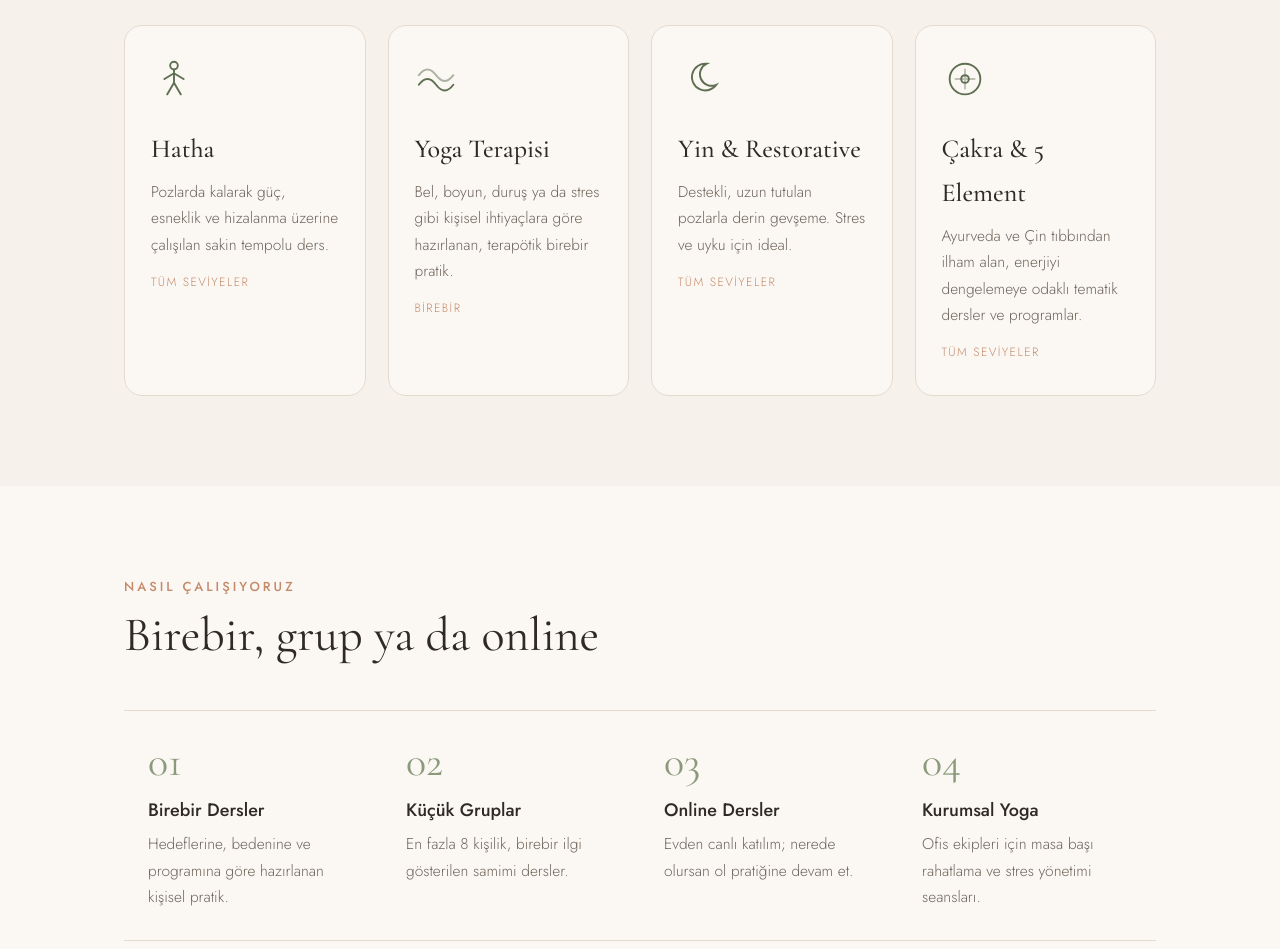
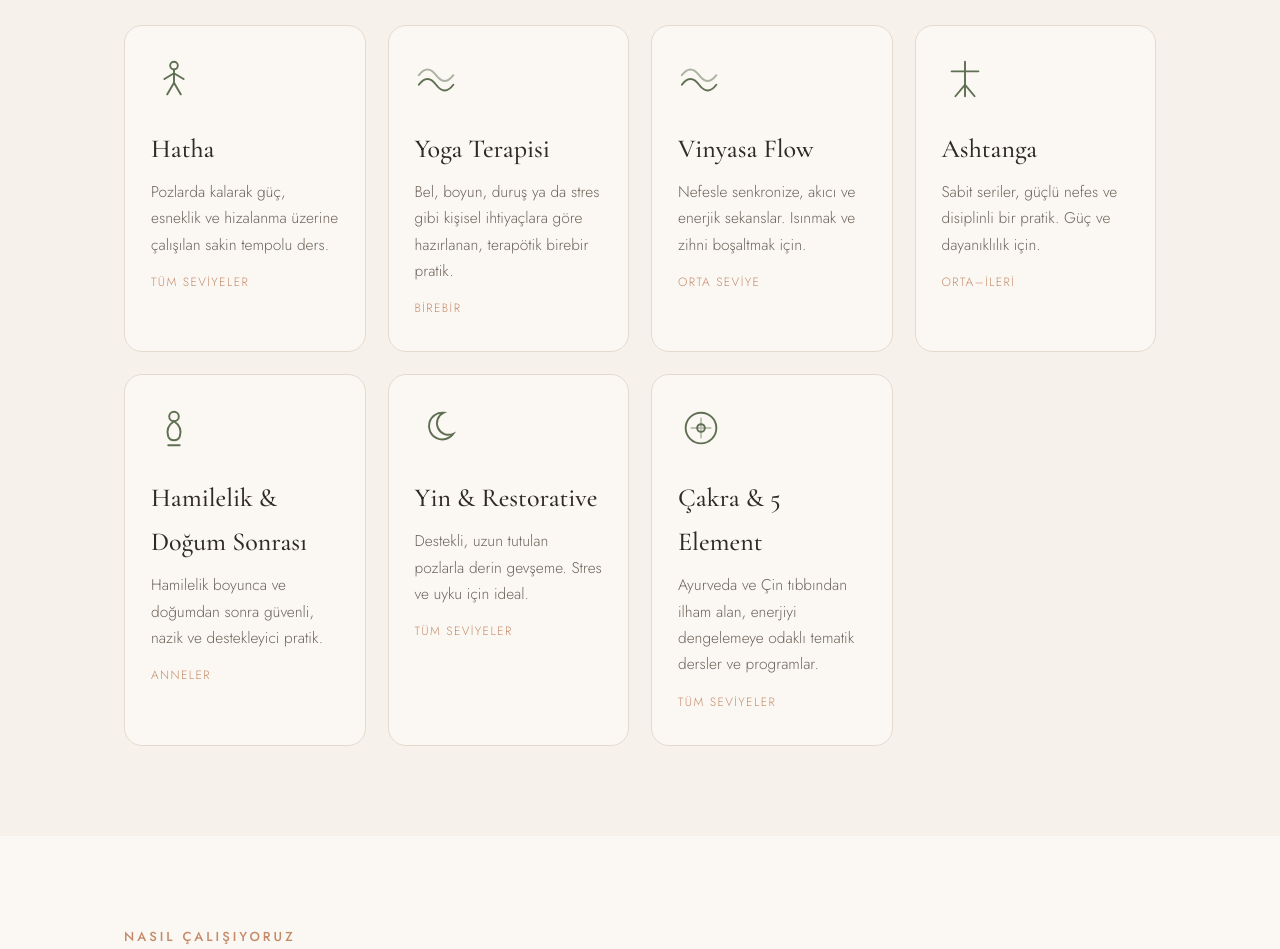
Before and after one commit to bariscelik77/merve-yoga, a plain HTML site: page index.html in a window 1280 px wide. Shown: the part 1700-2649 px from the top of the page. Drawn offline with nearby package versions, Linux system fonts and the light colour scheme.

Commit message:
Add files via upload

```diff
--- a/index.html
+++ b/index.html
@@ -3,8 +3,8 @@
 <head>
 <meta charset="UTF-8">
 <meta name="viewport" content="width=device-width, initial-scale=1">
-<title>Merve Şeneren — Yoga</title>
-<meta name="description" content="Merve Şeneren — yoga instructor. Private, group and online yoga classes.">
+<title>TheyoginiM — Merve Şeneren · Yoga &amp; MerBakery</title>
+<meta name="description" content="TheyoginiM — Merve Şeneren, Bahrain-based E-RYT 500 yoga instructor: Hatha, Vinyasa, Yin, Ashtanga, pre/postnatal yoga and yoga therapy. Plus MerBakery recipes.">
 <link rel="preconnect" href="https://fonts.googleapis.com">
 <link rel="preconnect" href="https://fonts.gstatic.com" crossorigin>
 <link href="https://fonts.googleapis.com/css2?family=Cormorant+Garamond:ital,wght@0,400;0,500;0,600;1,400&family=Jost:wght@300;400;500&display=swap" rel="stylesheet">
@@ -163,7 +163,7 @@
 
 <nav>
   <div class="wrap">
-    <a href="#top" class="logo">Merve <span>Şeneren</span></a>
+    <a href="#top" class="logo">The<span>yogini</span>M</a>
     <div class="links">
       <a href="#about"><span data-tr>Hakkımda</span><span data-en>About</span></a>
       <a href="#classes"><span data-tr>Dersler</span><span data-en>Classes</span></a>
@@ -214,6 +214,7 @@
     <div>
       <div class="eyebrow"><span data-tr>Hakkımda</span><span data-en>About me</span></div>
       <h2 class="h2"><span data-tr>Merhaba, ben Merve.</span><span data-en>Hi, I'm Merve.</span></h2>
+      <p style="color:var(--muted);margin-bottom:22px"><span data-tr>Instagram’da <a href="https://www.instagram.com/theyoginim/" target="_blank" rel="noopener">@theyoginim</a> olarak paylaşıyorum.</span><span data-en>Find me on Instagram as <a href="https://www.instagram.com/theyoginim/" target="_blank" rel="noopener">@theyoginim</a>.</span></p>
       <p class="quote"><span data-tr>“Yoga mükemmel duruşla değil, nazik bir farkındalıkla başlar.”</span><span data-en>“Yoga begins not with a perfect pose, but with gentle attention.”</span></p>
     </div>
     <div>
@@ -256,6 +257,24 @@
         <h3><span data-tr>Yoga Terapisi</span><span data-en>Yoga Therapy</span></h3>
         <p><span data-tr>Bel, boyun, duruş ya da stres gibi kişisel ihtiyaçlara göre hazırlanan, terapötik birebir pratik.</span><span data-en>One-to-one therapeutic practice shaped around your needs: back, neck, posture or stress.</span></p>
         <div class="tag"><span data-tr>Birebir</span><span data-en>Private</span></div>
+      </div>
+      <div class="card">
+        <svg viewBox="0 0 48 48" fill="none" stroke="#5f6f52" stroke-width="2" stroke-linecap="round"><path d="M4 30c6-8 12-8 18 0s12 8 18 0"/><path d="M4 20c6-8 12-8 18 0s12 8 18 0" opacity=".5"/></svg>
+        <h3>Vinyasa Flow</h3>
+        <p><span data-tr>Nefesle senkronize, akıcı ve enerjik sekanslar. Isınmak ve zihni boşaltmak için.</span><span data-en>Flowing, energising sequences linked to the breath. Warm up the body, clear the mind.</span></p>
+        <div class="tag"><span data-tr>Orta seviye</span><span data-en>Intermediate</span></div>
+      </div>
+      <div class="card">
+        <svg viewBox="0 0 48 48" fill="none" stroke="#5f6f52" stroke-width="2" stroke-linecap="round"><path d="M24 6v36M10 16h28M14 42l10-12 10 12"/></svg>
+        <h3>Ashtanga</h3>
+        <p><span data-tr>Sabit seriler, güçlü nefes ve disiplinli bir pratik. Güç ve dayanıklılık için.</span><span data-en>Set sequences, strong breath and a disciplined practice that builds strength and stamina.</span></p>
+        <div class="tag"><span data-tr>Orta–ileri</span><span data-en>Intermediate–advanced</span></div>
+      </div>
+      <div class="card">
+        <svg viewBox="0 0 48 48" fill="none" stroke="#5f6f52" stroke-width="2" stroke-linecap="round"><circle cx="24" cy="12" r="5"/><path d="M24 17c-6 4-8 10-6 16 2 5 10 5 12 0 2-6 0-12-6-16z"/><path d="M18 42h12"/></svg>
+        <h3><span data-tr>Hamilelik &amp; Doğum Sonrası</span><span data-en>Pre/Postnatal</span></h3>
+        <p><span data-tr>Hamilelik boyunca ve doğumdan sonra güvenli, nazik ve destekleyici pratik.</span><span data-en>Safe, gentle, supportive practice through pregnancy and after birth.</span></p>
+        <div class="tag"><span data-tr>Anneler</span><span data-en>Mums-to-be &amp; new mums</span></div>
       </div>
       <div class="card">
         <svg viewBox="0 0 48 48" fill="none" stroke="#5f6f52" stroke-width="2" stroke-linecap="round"><path d="M30 8a14 14 0 1 0 10 22A12 12 0 0 1 30 8z"/></svg>
@@ -334,7 +353,7 @@
     <p class="lead"><span data-tr>Ders ayırtmak ya da soru sormak için bana yazın; genellikle aynı gün dönüş yapıyorum.</span><span data-en>Write to book a class or ask a question. I usually reply the same day.</span></p>
     <div class="channels" style="text-align:left">
       <a class="ch" href="mailto:merveseneren@gmail.com"><small>E-mail</small><span>merveseneren@gmail.com</span></a>
-      <a class="ch" href="https://instagram.com/" target="_blank" rel="noopener"><small>Instagram</small><span class="fill">@kullaniciadi</span></a>
+      <a class="ch" href="https://www.instagram.com/theyoginim/" target="_blank" rel="noopener"><small>Instagram</small><span>@theyoginim</span></a>
       <a class="ch" href="https://wa.me/900000000000" target="_blank" rel="noopener"><small>WhatsApp</small><span class="fill">+90 5xx xxx xx xx</span></a>
       <a class="ch" href="https://www.linkedin.com/in/merve-seneren-6994ab24/" target="_blank" rel="noopener"><small>LinkedIn</small><span>Merve Şeneren</span></a>
     </div>
@@ -343,7 +362,7 @@
 
 <footer>
   <div class="wrap">
-    <span>© <span id="yr"></span> Merve Şeneren</span>
+    <span>© <span id="yr"></span> TheyoginiM · Merve Şeneren</span>
     <span>Namaste 🙏</span>
   </div>
 </footer>
```
